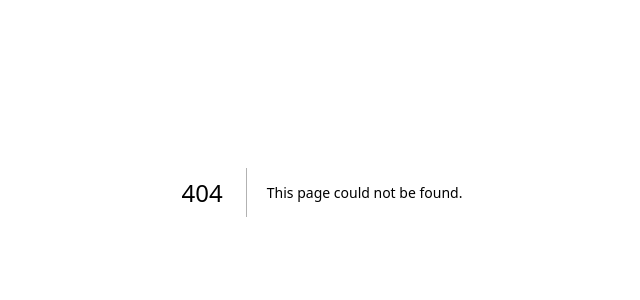
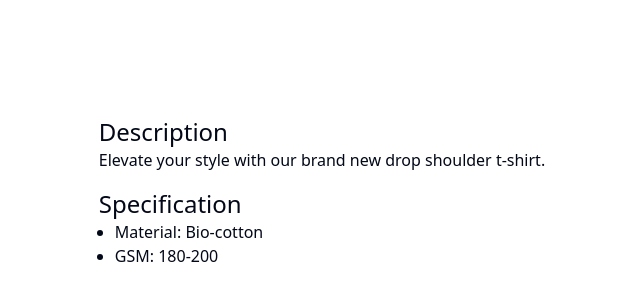
Before and after one commit to 5hishirH/rich-text-editor, a Next.js app: page /canary in a window 1280 px wide. Before the commit this address had no page. Shown: the part 208-508 px from the top of the page, without its empty margins (318-958 px from the left). Built offline with nearby package versions, Linux system fonts and the light colour scheme.

Commit message:
feat: add function to convert a string to html

```diff
--- a/package.json
+++ b/package.json
@@ -21,6 +21,7 @@
     "@tiptap/starter-kit": "^2.4.0",
     "class-variance-authority": "^0.7.0",
     "clsx": "^2.1.1",
+    "dompurify": "^3.1.5",
     "lucide-react": "^0.383.0",
     "next": "14.2.3",
     "next-themes": "^0.3.0",
--- /dev/null
+++ b/src/app/canary/canary.css
@@ -0,0 +1,15 @@
+@tailwind base;
+@tailwind components;
+@tailwind utilities;
+
+.canary > h2 {
+    @apply text-2xl font-medium
+}
+
+.canary > p {
+    @apply mb-4
+}
+
+.canary > ul {
+    @apply list-disc ml-4
+}
--- /dev/null
+++ b/src/app/canary/page.jsx
@@ -0,0 +1,25 @@
+"use client";
+
+import "@/app/canary/canary.css";
+import DOMPurify from "dompurify";
+import { useEffect, useState } from "react";
+
+const Canary = () => {
+  const [cleanHtml, setCleanHtml] = useState();
+
+  // this html string should come from server
+  const htmlString = `<h2>Description</h2><p>Elevate your style with our brand new drop shoulder t-shirt.</p><h2>Specification</h2><ul><li><p>Material: Bio-cotton</p></li><li><p>GSM: 180-200</p></li></ul>`;
+
+  useEffect(() => {
+    // Using DOMPurify ensures that any potentially dangerous content is sanitized.
+    setCleanHtml(DOMPurify.sanitize(htmlString));
+  }, []);
+
+  return (
+    cleanHtml && (
+      <div className="canary grid place-content-center h-screen" dangerouslySetInnerHTML={{ __html: cleanHtml }} />
+    )
+  );
+};
+
+export default Canary;
```
Also changed, not shown: 1 other file (tests, documents, lock files or other folders).
